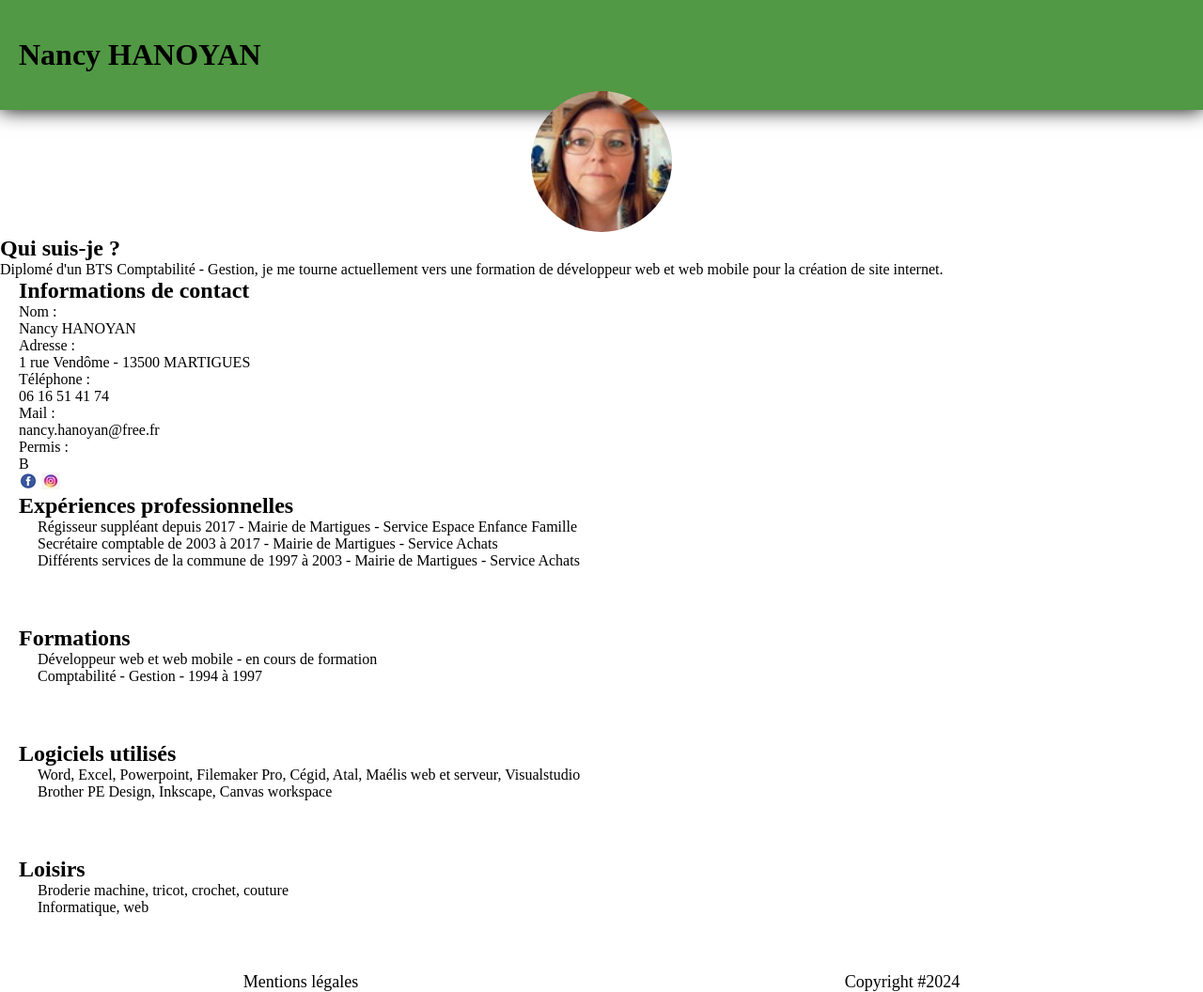
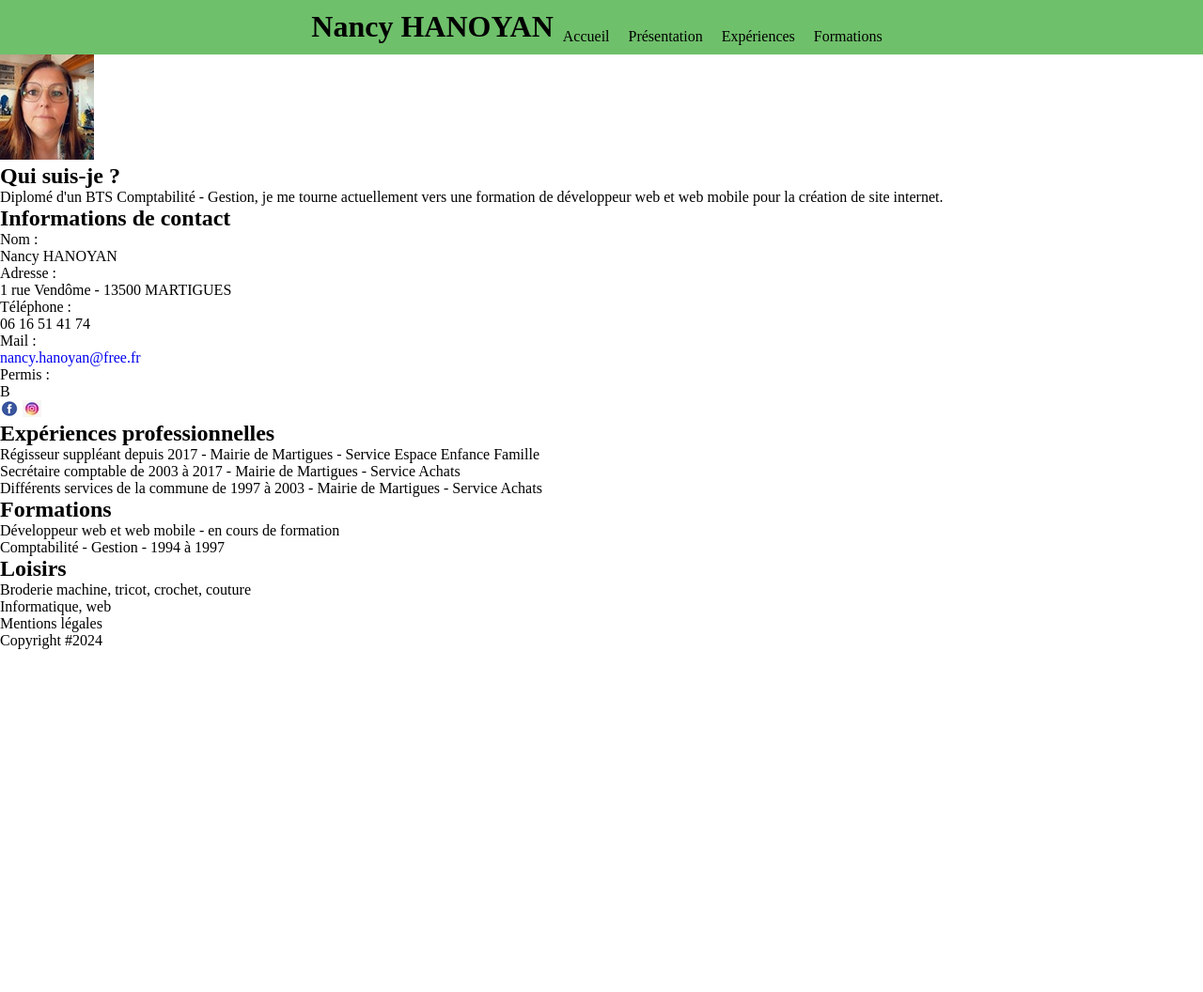
Before and after one commit to nancyh13500/cv_nancy, a PHP site: page / in a window 1280 px wide. Shown: the whole page at 94% size. After the commit the page ends 691 px from the top, so only its background shows below. Run offline with PHP 8.4, Linux system fonts and the light colour scheme.

Commit message:
mise a jour

```diff
--- a/css/style.css
+++ b/css/style.css
@@ -7,65 +7,28 @@
   text-decoration: none;
 }
 
+/*en tête*/
 header {
+  position: sticky;
+  background-color: rgb(111, 192, 107);
   width: 100%;
-  padding: 40px 0px;
-  box-shadow: 0px 0px 20px #000000;
-  background-color: #519944;
+  top: 0px;
+  display: flex;
+  justify-content: center;
+  padding: 10px;
 }
 
-h1 {
-  margin-left: 20px;
+.container_ban h1 {
   display: flex;
-  justify-content: start;
-  text-align: center;
 }
 
-p {
-  font-size: 1em;
+.accueil {
+  display: flex;
+  padding-top: 20px;
 }
 
-a {
-  color: #101010;
+.accueil a {
+  color: black;
+  padding-left: 10px;
+  padding-right: 10px;
 }
-
-.photo {
-  text-align: center;
-}
-
-.photo img {
-  margin-top: -20px;
-  width: 150px;
-  height: 150px;
-  border-radius: 50%;
-}
-
-li {
-  margin-left: 20px;
-}
-
-.contact {
-  margin-left: 20px;
-  font-size: 16px;
-}
-
-#experiences,
-#formations,
-#logiciels_utilises,
-#loisirs {
-  font-size: 16px;
-  margin-bottom: 60px;
-  margin-left: 20px;
-  margin-right: 20px;
-}
-
-#experiences li {
-  display: flex;
-  justify-content: space-between;
-}
-
-footer {
-  display: flex;
-  justify-content: space-around;
-  font-size: 18px;
-}
--- a/index.html
+++ b/index.html
@@ -3,19 +3,27 @@
   <head>
     <meta charset="UTF-8" />
     <meta name="viewport" content="width=device-width, initial-scale=1.0" />
-    <title>Bootcamp</title>
+    <title>Mon cv en html</title>
     <link rel="stylesheet" href="/css/style.css" />
   </head>
   <body>
     <header>
+      <div class="container_bar">
         <h1>Nancy HANOYAN</h1>
+      </div>
+      <div class="accueil">
+        <a href="#accueil">Accueil</a>
+        <a href="#presentation">Présentation</a>
+        <a href="#experiences">Expériences</a>
+        <a href="#formations">Formations</a>
+      </div>
     </header>
 
-    <section>
+    <section id="presentation">
       <div class="photo">
-        <img src="/assets/img/photo.jpg" alt="photo" />
+        <img src="/assets/img/photo.jpg" alt="" />
       </div>
-      <div class="presentation">
+      <div class="pres">
         <h2>Qui suis-je ?</h2>
         <p>
           Diplomé d'un BTS Comptabilité - Gestion, je me tourne actuellement
@@ -23,10 +31,10 @@
           de site internet.
         </p>
       </div>
-    </section>
 
       <!--Contact-->
-    <section class="contact">
+      <div class="container">
+        <div class="contact">
           <h2>Informations de contact</h2>
           <div class="contact-flex">
             <p>Nom :</p>
@@ -42,7 +50,7 @@
           </div>
           <div class="contact-flex">
             <p>Mail :</p>
-        <p>nancy.hanoyan@free.fr</p>
+            <a href="mailto">nancy.hanoyan@free.fr</a>
           </div>
           <div class="contact-flex">
             <p>Permis :</p>
@@ -52,71 +60,51 @@
             <a href="#"><img src="/assets/img/fb.png" alt="logo fb" /></a>
             <a href="#"><img src="/assets/img/insta.jpg" alt="logo insta" /></a>
           </div>
+        </div>
+      </div>
     </section>
 
-    <!-- <section class="list">
+    <section id experiences>
+      <!--Contenu de la page-->
+      <div>
+        <h2>Expériences professionnelles</h2>
         <ul>
           <li>
-          <a href="#experiencesprofessionnelles"
-            >Expériences professionnelles</a
-          >
-        </li>
-        <li>
-          <a href="#formations">Formations</a>
-        </li>
-        <li>
-          <a href="#logiciels_utilises">Logiciels utilisés</a>
-        </li>
-        <li>
-          <a href="#loisirs">Loisirs</a>
-        </li>
-      </ul>
-    </section> -->
-
-    <!--Contenu de la page-->
-    <section id="experiences">
-      <h2>Expériences professionnelles</h2>
-      <li>
-        Régisseur suppléant depuis 2017 - Mairie de Martigues - Service Espace
-        Enfance Famille
+            Régisseur suppléant depuis 2017 - Mairie de Martigues - Service
+            Espace Enfance Famille
           </li>
           <li>
             Secrétaire comptable de 2003 à 2017 - Mairie de Martigues - Service
             Achats
           </li>
           <li>
-        Différents services de la commune de 1997 à 2003 - Mairie de Martigues -
-        Service Achats
+            Différents services de la commune de 1997 à 2003 - Mairie de
+            Martigues - Service Achats
           </li>
+        </ul>
+      </div>
     </section>
     <section id="formations">
+      <div>
         <h2>Formations</h2>
+        <ul>
           <li>Développeur web et web mobile - en cours de formation</li>
           <li>Comptabilité - Gestion - 1994 à 1997</li>
+        </ul>
+      </div>
     </section>
-    <section id="logiciels_utilises">
-      <h2>Logiciels utilisés</h2>
-      <li>
-        Word, Excel, Powerpoint, Filemaker Pro, Cégid, Atal, Maélis web et
-        serveur, Visualstudio
-      </li>
-      <li>Brother PE Design, Inkscape, Canvas workspace</li>
-    </section>
-    <section id="loisirs">
+    <section id=""></section>
+    <div id="loisirs">
       <h2>Loisirs</h2>
+      <ul>
         <li>Broderie machine, tricot, crochet, couture</li>
         <li>Informatique, web</li>
-    </section>
+      </ul>
+    </div>
 
     <!--Pied de page-->
     <footer>
-      <div id="mentions">
-        Mentions légales
-        <a
-          href="/mentions legales/Mentions Légales - cv nancy -
-        2024-07-01T15_03_17Z.pdf"
-        ></a>
-      </div>
+      <div id="mentions">Mentions légales</div>
       <div id="copyright">Copyright #2024</div>
     </footer>
   </body>
```
Lines whose indentation alone changed are shown as unchanged.
